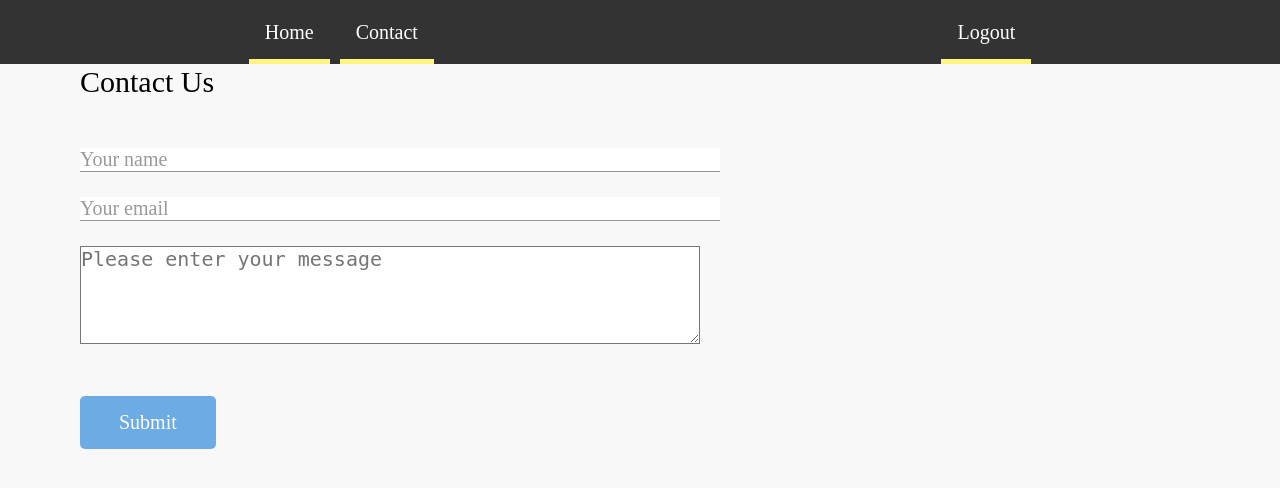
After one commit to Mrsth/RegistrationForm, a PHP site: page /contact.php in a window 1280 px wide. The commit adds this page. Shown: the top 488 px of the page. Run offline with PHP 8.4, Linux system fonts and the light colour scheme; some libraries are stand-ins or nearby versions; some web fonts are replaced.

Commit message:
Contact Form Done

```diff
--- a/blog.css
+++ b/blog.css
@@ -1,3 +1,30 @@
+/*Blog Navbar CSS*/
+ul {
+    list-style-type: none;
+    margin: 0;
+    padding: 0;
+    overflow: hidden;
+    background-color: #333;
+    display: flex;
+    justify-content: space-around;
+  }
+
+  li {
+    float: left;
+  }
+
+  li a {
+    display: block;
+    color: white;
+    text-align: center;
+    padding: 14px 16px;
+    text-decoration: none;
+  }
+  li a:hover {
+    background-color: #111;
+    cursor: pointer;
+  }
+
 /* libre-baskerville-regular - latin */
 @font-face {
     font-family: "Libre Baskerville";
@@ -53,7 +80,7 @@ article * {
     grid-column: 3 / 6;
 }
 .size-3 {
-    grid-column: 2 / 7;
+    grid-column: 4 / 5;
 }
 .size-4 {
     grid-column: 1 / 8;
@@ -63,7 +90,7 @@ article * {
 .size-2 img,
 .size-3 img,
 .size-4 img {
-    width: 100%;
+    width: 90%;
 }
 
 figcaption {
--- /dev/null
+++ b/contact.php
@@ -0,0 +1,91 @@
+<?php
+$servername = "localhost";
+$username = "root";
+$password = "";
+$dbname = "blog";
+$note = "";
+
+
+
+// Create connection
+$conn = new mysqli($servername, $username, $password, $dbname);
+// Check connection
+if ($conn->connect_error) {
+    die("Connection failed: " . $conn->connect_error);
+}
+
+$fname = $email = $msg = "";
+if ($_SERVER["REQUEST_METHOD"] == "POST") {
+    $cid = bin2hex(random_bytes(10));
+    $fname = $_POST["fname"];
+    $email = $_POST["email"];
+    $msg = $_POST["msg"];
+
+    $sql = "INSERT INTO contact (cid, fullname, email, msg) VALUES ('$cid', '$fname', '$email', '$msg')";
+    if ($conn->query($sql) === TRUE) {
+        $note =  "Your message inserted successfully";
+    }
+}
+?>
+
+
+
+<!DOCTYPE html>
+<html>
+
+<head>
+    <meta charset="UTF-8">
+    <meta name="viewport" content="width=device-width, initial-scale=1.0">
+    <meta http-equiv="X-UA-Compatible" content="ie=edge">
+    <title>Blog</title>
+
+    <!-- Font Icon -->
+    <link rel="stylesheet" href="fonts/material-icon/css/material-design-iconic-font.min.css">
+
+    <!-- Main css -->
+    <link rel="stylesheet" href="css/style.css">
+    <link rel="stylesheet" href="blog.css">
+</head>
+
+<body>
+    <div class="navbar">
+        <ul class="ul">
+            <div>
+                <li class="li" style="margin-right:10px"><a class="a" href="blog.php">Home</a></li>
+                <li class="li" style="margin-right:10px"><a class="a" href="contact.php">Contact</a></li>
+            </div>
+
+            <li class="li"><a class="a" type="submit" name="submit" href="logout.php">Logout</a></li>
+        </ul>
+
+
+
+        <div class="signin-form">
+            <h2 style="color:black">Contact Us</h2>
+            <span class="success" style="color:green ;text-align:center;"><?php echo $note; ?></span>
+            <form method="POST" class="contact-form" id="contact-form">
+                <div class="form-group">
+                    <label for="fullName"><i class="zmdi zmdi-account material-icons-name"></i></label>
+                    <input type="text" name="fname" id="fname" placeholder="Your name" />
+                </div>
+                <div class="form-group">
+                    <label for="email"><i class="zmdi zmdi-account material-icons-name"></i></label>
+                    <input type="text" name="email" id="email" placeholder="Your email" />
+                </div>
+                <div class="form-group">
+                    <textarea rows="4" cols="50" placeholder="Please enter your message" name="msg"></textarea>
+                </div>
+                <div class="form-group form-button">
+                    <input type="submit" name="signin" id="signin" class="form-submit" value="Submit" />
+                </div>
+            </form>
+
+        </div>
+
+    </div>
+    <script src="vendor/jquery/jquery.min.js"></script>
+    <script src="js/main.js"></script>
+
+</body>
+
+</html>
--- a/dash.php
+++ b/dash.php
@@ -1,4 +1,4 @@
-
+<!--
 <?php
 session_start();
 if ($_SESSION['flag'] == 0) {
@@ -21,4 +21,4 @@ function button1()
 
 <form method="post">
     <input type="submit" name="button1" class="button" value="Logout" />
-</form>
+</form> -->
```
Also changed, not shown: blog.php (+34 -7 lines), dbconn.php (+8 -6 lines), index.php (+5 -3 lines), logout.php (+12 -1 lines).
